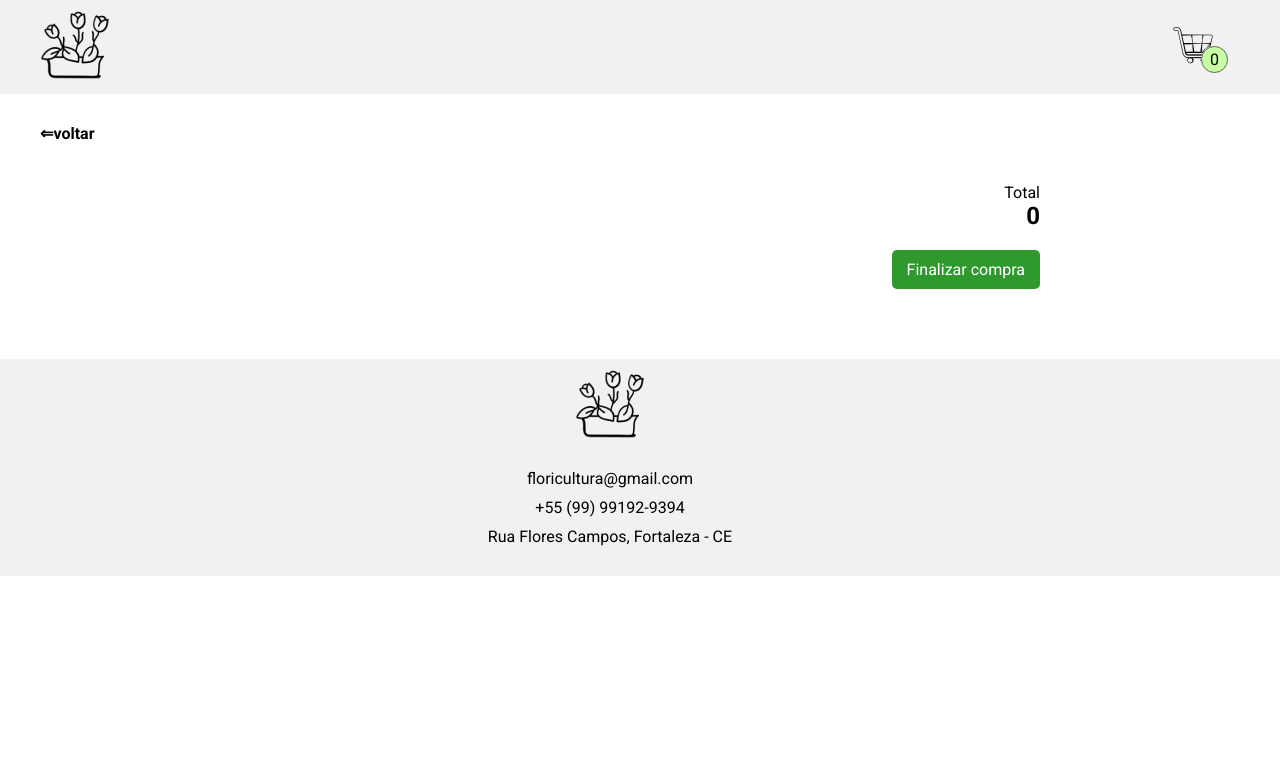
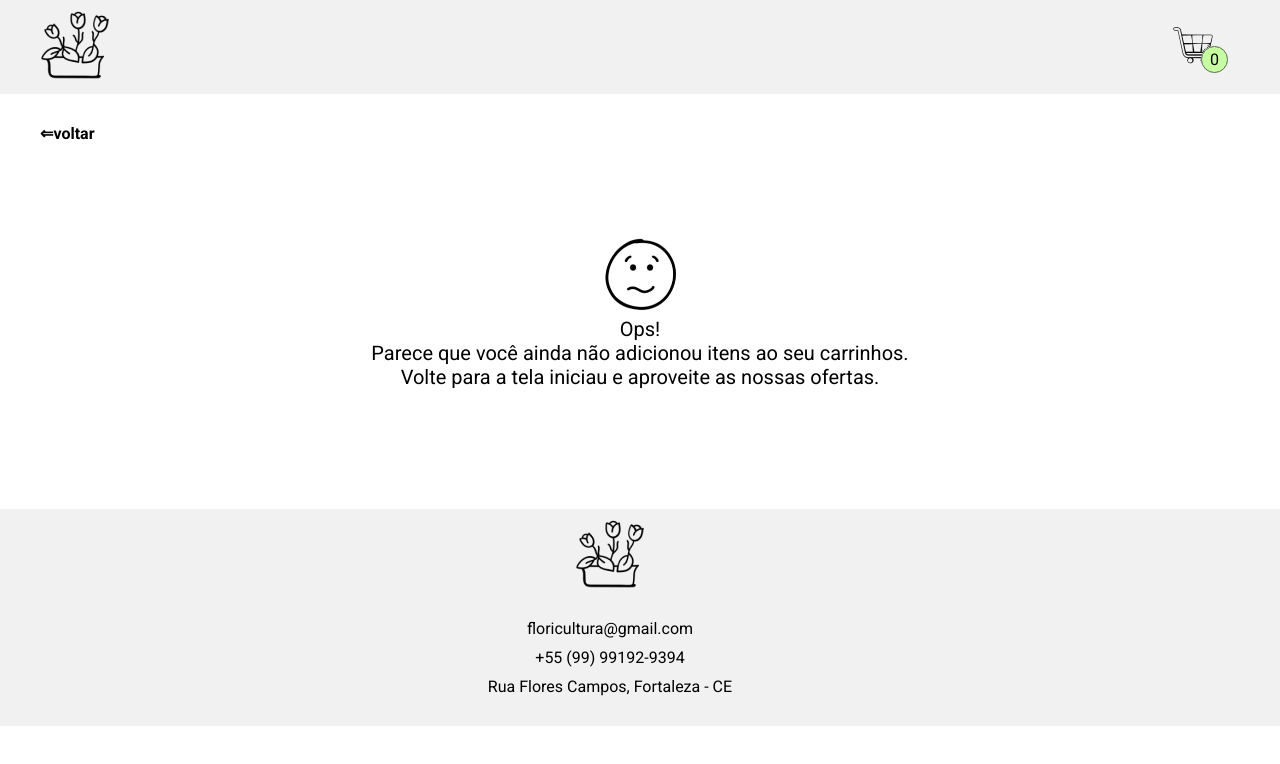
Before and after one commit to TomazdaCosta/Floricultura, a React (Vite) app in the folder floricultura/: page /carrinho in a window 1280 px wide. Shown: the top 764 px of the page. Built offline with nearby package versions, Linux system fonts and the light colour scheme.

Commit message:
Criada a estilização da página de carrinho vazio

```diff
--- a/floricultura/src/pages/cart/Cart.jsx
+++ b/floricultura/src/pages/cart/Cart.jsx
@@ -2,14 +2,15 @@ import { useContext } from "react"
 import { Context } from "../../contexts/Context"
 import { Link } from "react-router-dom"
 import styles from './Cart.module.css'
+import logoVazio from '../../../public/imgs/emoji-carrinho-vazio.png'
 
 export default function Cart() {
-  const { carrinho, removeCarrinho, totalItem, zerarDados } = useContext(Context)
+  const { carrinho, removeCarrinho, totalItem, zerarDados, quantidadeCarrinho } = useContext(Context)
 
   return (
     <div className={styles.container}>
       <Link to={'/'} className={styles.voltar}>⇐voltar</Link>
-      {carrinho && (
+      {quantidadeCarrinho > 0 ? (
         carrinho.map(({id, img, nome, preco, aleatorio}) => {
           return (
             <div key={id} className={styles.containerCard}>
@@ -30,14 +31,22 @@ export default function Cart() {
             </div>
           )
         })
+      ) : (
+        <div className={styles.containerVazio}>
+          <img src={logoVazio} />
+          <p>Ops!</p>
+          <p>Parece que você ainda não adicionou itens ao seu carrinhos. Volte para a tela iniciau e      aproveite as nossas ofertas.</p>
+        </div>
       )}
-      <div className={styles.precoTotal}>
+      {quantidadeCarrinho > 0 ? (
+        <div className={styles.precoTotal}>
         <span>Total</span>
         <p>{totalItem}</p>
         <Link to='/finalizado'>
           <button onClick={() => zerarDados()}>Finalizar compra</button>
         </Link>
       </div>
+      ) : (null)}
     </div>
   )
 }
--- a/floricultura/src/pages/cart/Cart.module.css
+++ b/floricultura/src/pages/cart/Cart.module.css
@@ -82,3 +82,16 @@
   border-radius: 5px;
   cursor: pointer;
 }
+
+.containerVazio {
+  display: grid;
+  place-items: center;
+  padding: 10px;
+  margin: 80px auto;
+}
+
+.containerVazio p {
+  max-width: 50ch;
+  font-size: 1.25rem;
+  text-align: center;
+}
```
